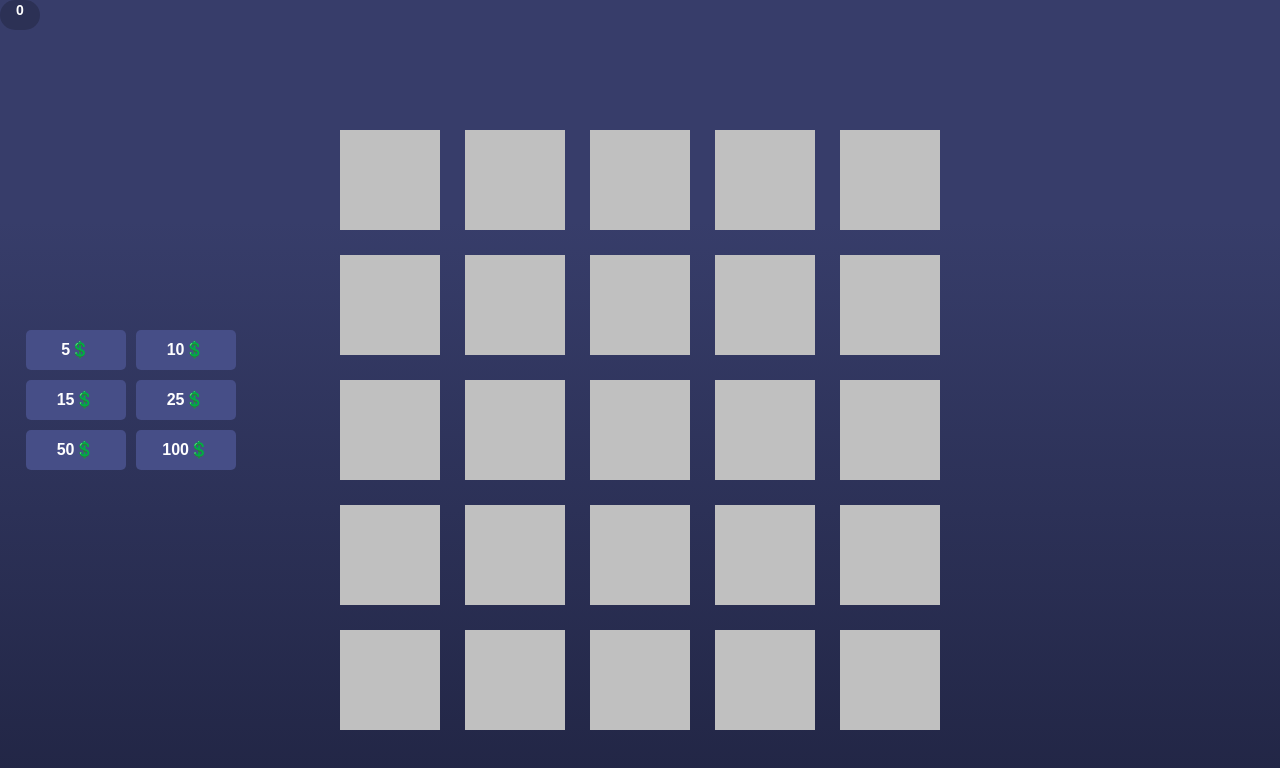
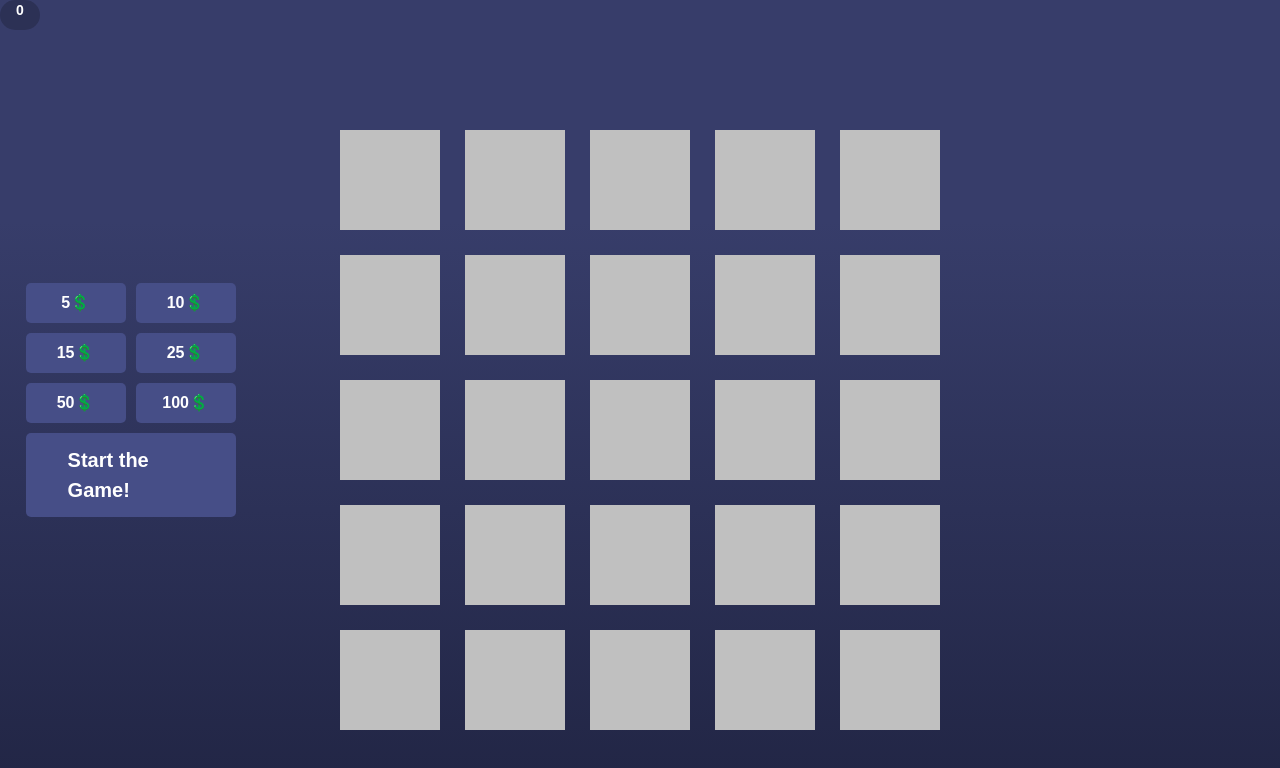
Before and after one commit to gLozeen/Mines, a React (Create React App) app: page / in a window 1280 px wide. Shown: the top 768 px of the page. Built offline with nearby package versions, Linux system fonts and the light colour scheme; a web font is replaced by a local one.

Commit message:
feat: add start game button

```diff
--- a/src/App.tsx
+++ b/src/App.tsx
@@ -10,6 +10,7 @@ import { Case } from "./components/mines/case";
 import { ShowBet } from "./components/bet/showBet";
 import { Repeat } from "./components/buttons/repeat";
 import { ButtonsCase } from "./components/buttons/buttonsCase";
+import { StartGame } from "./components/buttons/startGame";
 
 export const gameStore = new GameStore();
 const App = observer(() => {
@@ -22,7 +23,8 @@ const App = observer(() => {
       <ShowBet betAmount={gameStore.betAmount} />
 
       <ButtonsCase>
-        {gameStore.state !== GameState.BetAwait && (
+        {gameStore.state !== GameState.BetAwait &&
+          gameStore.state !== GameState.Init && (
             <Repeat
               data-disabled={gameStore.state !== GameState.GameEnd}
               onClick={() => {
@@ -37,6 +39,7 @@ const App = observer(() => {
           [5, 10, 15, 25, 50, 100].map((bet) => (
             <Bet betAmount={bet} key={`bet${bet}`}></Bet>
           ))}
+        {gameStore.state === GameState.BetAwait && <StartGame />}
       </ButtonsCase>
       <Case>
         <MineCase>
--- a/src/components/bet/showBet.tsx
+++ b/src/components/bet/showBet.tsx
@@ -20,6 +20,7 @@ export interface ShowBetProps {
 
 export const ShowBet = observer((props: ShowBetProps) => (
   <Bet>
-    {Math.floor(gameStore.betAmount * gameStore.coefficient[gameStore.turn])}
+    {gameStore.betAmount +
+      Math.floor(gameStore.betAmount * gameStore.coefficient[gameStore.turn])}
   </Bet>
 ));
--- a/src/components/buttons/button.styled.ts
+++ b/src/components/buttons/button.styled.ts
@@ -39,3 +39,10 @@ export const StyledButtonsCase = styled.div`
   }
   gap: 10px;
 `;
+
+export const StyledStartGame = styled(ActionButton)`
+  width: 210px;
+  height: 50px;
+  font-size: 20px;
+  grid-column: span 2;
+`;
--- a/src/components/buttons/button.types.ts
+++ b/src/components/buttons/button.types.ts
@@ -7,3 +7,7 @@ export interface ButtonsProps
   extends Partial<React.HTMLAttributes<HTMLDivElement>> {
   isPlayerTurn?: boolean;
 }
+export interface StartGameProps
+  extends Partial<React.HTMLAttributes<HTMLDivElement>> {
+  allInputs?: boolean;
+}
--- /dev/null
+++ b/src/components/buttons/startGame.tsx
@@ -0,0 +1,10 @@
+import styled from "@emotion/styled";
+import { observer } from "mobx-react-lite";
+import { StyledStartGame } from "./button.styled";
+import { StartGameProps } from "./button.types";
+
+export const StartGame = observer((props: StartGameProps) => (
+  <StyledStartGame data-all-inputs={props.allInputs}>
+    Start the Game!
+  </StyledStartGame>
+));
--- a/src/lib/gameStore.ts
+++ b/src/lib/gameStore.ts
@@ -15,8 +15,9 @@ export class GameStore {
   fields: Field[] = [];
   betAmount: number = 0;
   coefficient: number[] = [
-    1, 0.57, 0.61, 0.64, 0.66, 0.68, 0.69, 0.71, 0.72, 0.73, 0.74, 0.25, 0.76,
-    0.76, 0.77, 0.78, 0.78, 0.79, 0.79, 0.8, 0.8, 0.81, 0.81, 0.82,
+    0, 0.057, 0.061, 0.064, 0.066, 0.068, 0.069, 0.071, 0.072, 0.073, 0.074,
+    0.075, 0.076, 0.077, 0.078, 0.079, 0.08, 0.081, 0.082, 0.083, 0.084, 0.085,
+    0.086, 0.087,
   ];
   prize: number[] = [];
   turn: number = 0;
```
Also changed, not shown: src/components/buttons/mineAmountCase.tsx (added, +8 -0 lines). Lines whose indentation alone changed are shown as unchanged.
